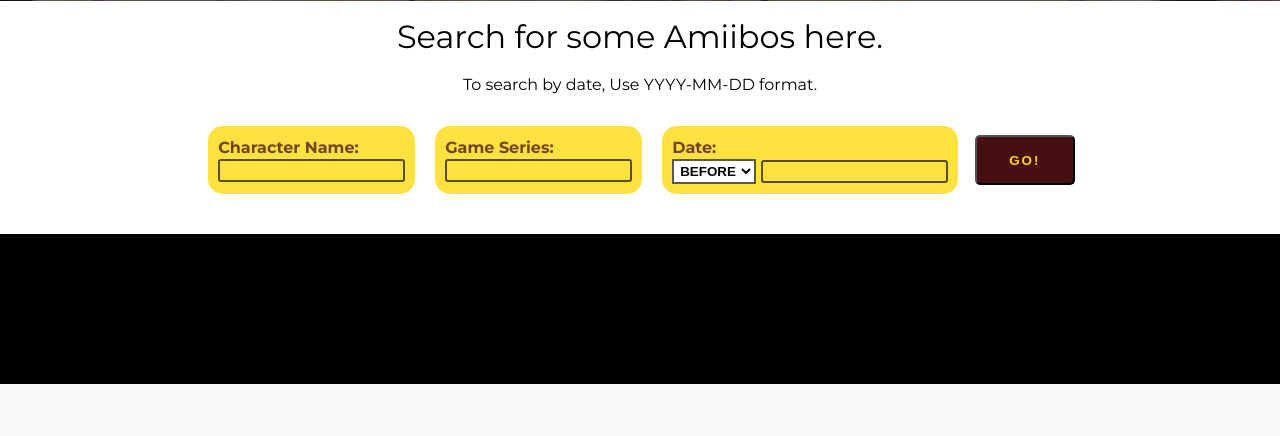
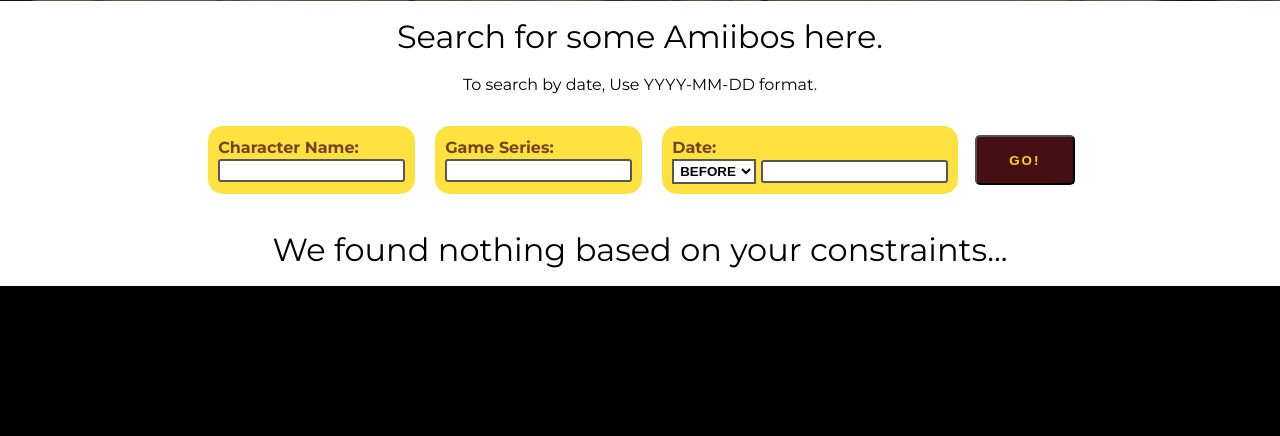
Before and after one commit to RyanLawWilson/AmiiboCollector, a Django app: page /amiibo/amiibolist/ in a window 1280 px wide. Shown: the part 639-1075 px from the top of the page. Before the commit the page ends 1023 px from the top, so only its background shows below. Run offline with Django 3.2, Linux system fonts and the light colour scheme; data that the repository does not hold is empty; some libraries are stand-ins or nearby versions.

Commit message:
Update Story #7a - Fix more text

```diff
--- a/MainProject/Amiibo/views.py
+++ b/MainProject/Amiibo/views.py
@@ -221,10 +221,13 @@ def amiibo_api(request):
             'amiiboData': amiiboData,
             'pages': pages,  # I only want 10 amiibos per page.
         }
+
+        if len(amiiboData) == 0:
+            context['message'] = "We found nothing based on your constraints..."
     else:
         context = {
             'form': form,
-            'message': 'No results found, check your spelling, maybe...',
+            'message': "That's a 404!! Maybe there was a typo...",
         }
 
     return render(request, 'Amiibo/amiibo_api.html', context)
--- a/MainProject/static/css/styles.css
+++ b/MainProject/static/css/styles.css
@@ -950,6 +950,7 @@ div #footyPic{
     font-weight: 600;
     padding: 2px;
     border: 2px solid rgba(0,0,0,0.66);
+    background-color: white;
 }
 
 .filter-subContainer >  select {
```
Also changed, not shown: 1 other file.
